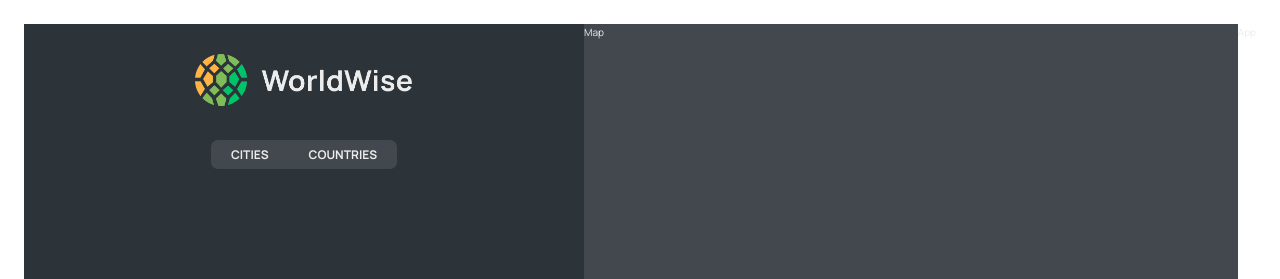
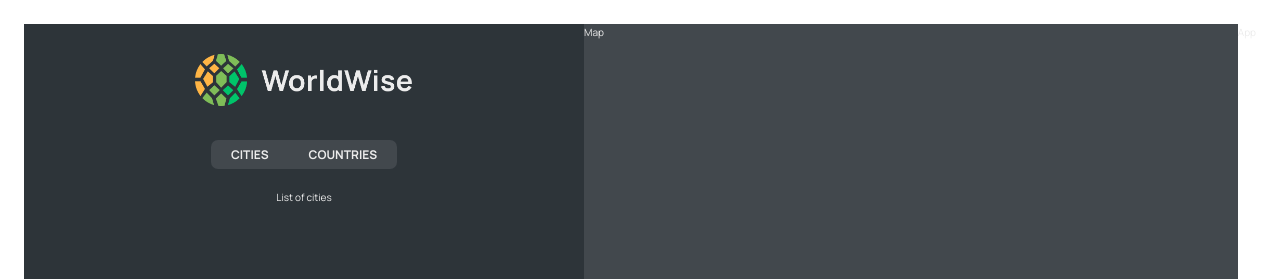
Before and after one commit to YohannesGetahunSimegn/world-wise, a React (Vite) app: page /app in a window 1280 px wide. Shown: the top 279 px of the page. Built offline with nearby package versions, Linux system fonts and the light colour scheme.

Commit message:
nested route implemented on app route

```diff
--- a/src/App.jsx
+++ b/src/App.jsx
@@ -10,10 +10,15 @@
   return (
     <BrowserRouter>
       <Routes>
-        <Route path="/" element={<Homepage />} />
+        <Route index element={<Homepage />} />
         <Route path="/product" element={<Product />} />
         <Route path="/pricing" element={<Pricing />} />
-        <Route path="/app" element={<AppLayout />} />
+        <Route path="/app" element={<AppLayout />}>
+          <Route index element={<p>List of cities</p>} />
+          <Route path="cities" element={<p>List of cities</p>} />
+          <Route path="countries" element={<p>List of Countries</p>} />
+          <Route path="form" element={<p>Form</p>} />
+        </Route>
         <Route path="/login" element={<Login />} />
         <Route path="*" element={<Pagenotfound />} />
       </Routes>
```
